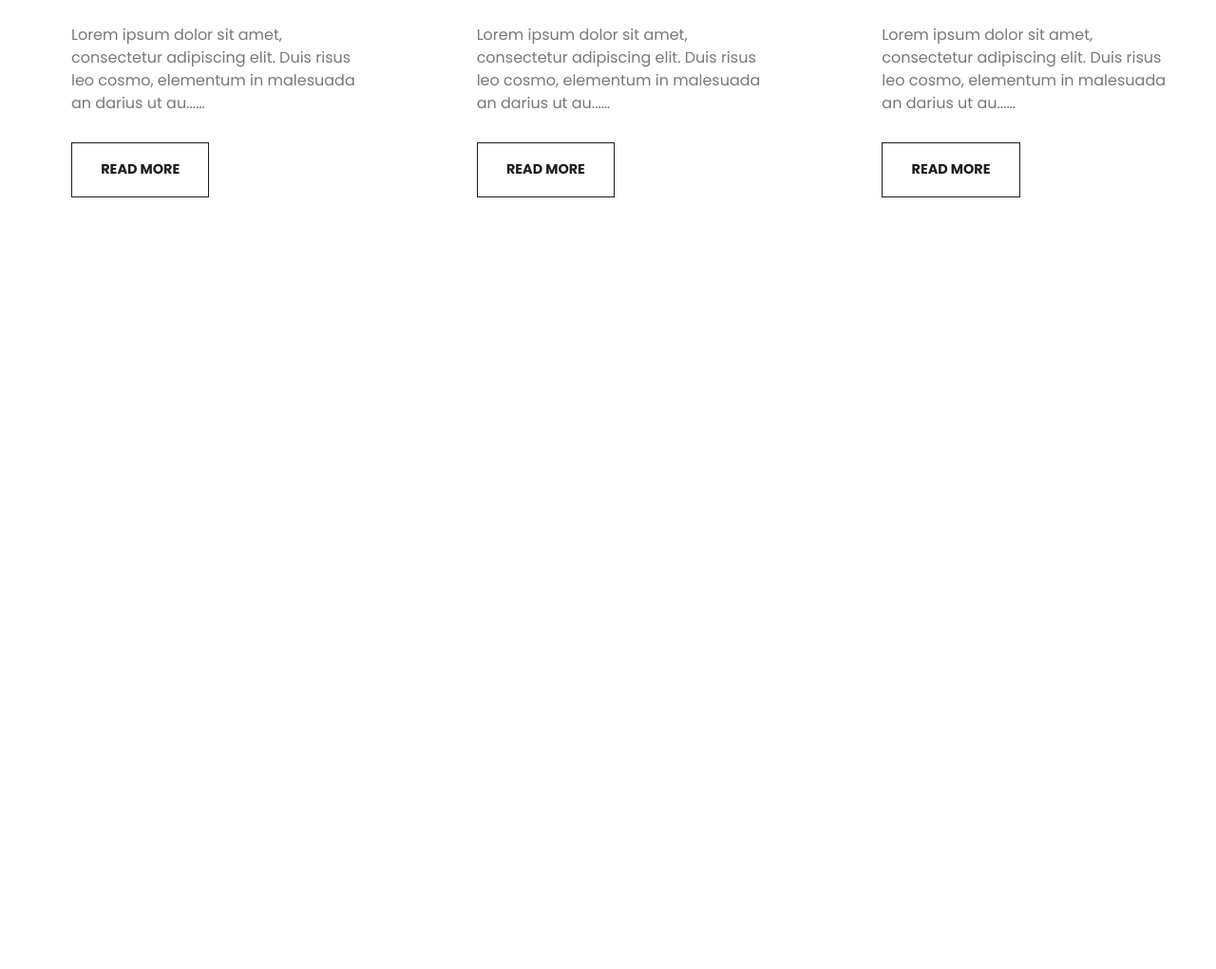
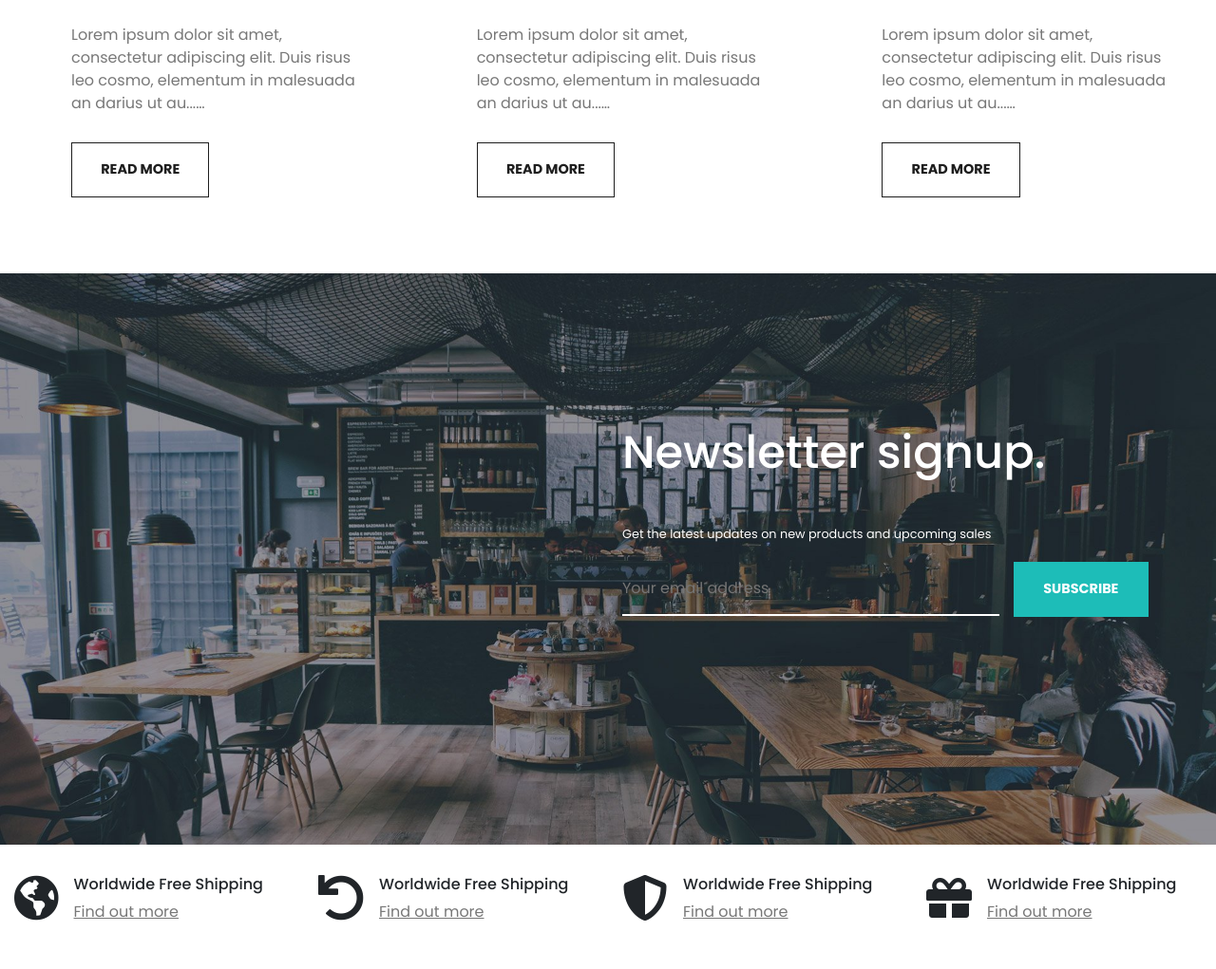
Before and after one commit to toghrulhajiyev/Tea-Tea, a plain HTML site: page index.html in a window 1280 px wide. Shown: the part 4734-5755 px from the top of the page at 95% size. Before the commit the page ends 5022 px from the top, so only its background shows below. Drawn offline with nearby package versions, Linux system fonts and the light colour scheme; a small style sheet from the web is missing.

Commit message:
Subscription and Services are done

```diff
--- a/index.html
+++ b/index.html
@@ -634,7 +634,6 @@
                 <div class="all-images">
                     <a href="#" class="pass-link">View All Images</a>
                 </div>
-
             </div>
         </section>
 
@@ -694,7 +693,68 @@
 
                     </div>
                 </div>
+        </section>
 
+        <!-- Subscribe -->
+        <section id="subscribe">
+            <div class="container">
+                <div class="row">
+                    <div class="col-lg-6 offset-lg-6">
+                        <div class="section-heading">
+                            <h2 class="section-header text-left">Newsletter signup.</h2>
+                            <p class="section-paragraph text-left text-white">Get the latest updates on new products and upcoming sales</p>
+                        </div>
+                        <form class="subscription-form">
+                            <input type="email" name="email" id="email" placeholder="Your email address">
+                            <input type="submit" value="Subscribe" class="pass-link">
+                        </form>
+                    </div>
+                </div>
+            </div>
+        </section>
+
+        <!-- Services -->
+        <section id="services">
+            <div class="container">
+                <div class="row">
+                    <div class="col-md-6 col-lg-3">
+                        <div class="service">
+                            <i class="fas fa-globe-americas fa-3x"></i>
+                            <div class="service-content">
+                                <h6>Worldwide Free Shipping</h6>
+                                <p class="description">Find out more</p>
+                            </div>
+                        </div>
+                    </div>
+                    <div class="col-md-6 col-lg-3">
+                        <div class="service">
+                            <i class="fas fa-undo fa-3x"></i>
+                            <div class="service-content">
+                                <h6>Worldwide Free Shipping</h6>
+                                <p class="description">Find out more</p>
+                            </div>
+                        </div>
+                    </div>
+                    <div class="col-md-6 col-lg-3">
+                        <div class="service">
+                            <i class="fas fa-shield-alt fa-3x"></i>
+                            <div class="service-content">
+                                <h6>Worldwide Free Shipping</h6>
+                                <p class="description">Find out more</p>
+                            </div>
+                        </div>
+                    </div>
+                    <div class="col-md-6 col-lg-3">
+                        <div class="service">
+                            <i class="fas fa-gift fa-3x"></i>
+                            <div class="service-content">
+                                <h6>Worldwide Free Shipping</h6>
+                                <p class="description">Find out more</p>
+                            </div>
+                        </div>
+                    </div>
+                </div>
+            </div>
         </section>
     </main>
     <!-- Main Ends -->
--- a/scss/style.scss
+++ b/scss/style.scss
@@ -638,4 +638,65 @@ body {
             }
         }
     }
+
+    // Subscribe
+    #subscribe {
+        background-image: url("../img/newsletter_bg.jpg");
+        background-size: cover;
+        background-position: center top;
+        background-attachment: fixed;
+        padding: 10em 0 15em 0;
+
+        .section-heading {
+            color: $white-color;
+
+            .section-header {
+                font-size: 3em;
+            }
+        }
+
+        .subscription-form {
+
+            #email {
+                padding: .95em 0;
+                background-color: transparent;
+                border: 0;
+                color: $white-color;
+                width: 65%;
+                margin-right: .7em;
+                border-bottom: 2px solid $white-color;
+
+                &:focus {
+                  outline-width: 0;
+
+                }
+            }
+
+            .pass-link {
+                @include passLink($white-color, $main-color, $main-color);
+
+                &:hover {
+                    @include passLink($white-color, #117b77, #117b77);
+                }
+            }
+        }
+    }
+
+    // Services
+    #services {
+        padding: 2em 0;
+
+        .service {
+            display: flex;
+
+            .service-content {
+                margin-left: 1em;
+
+                .description {
+                    color: $grey-color;
+                    text-decoration: underline;
+                }
+            }
+        }
+    }
 }
```
Also changed, not shown: css/style.css.
